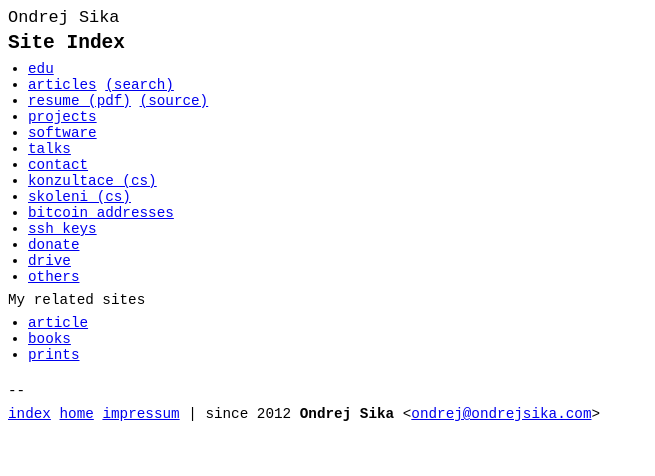
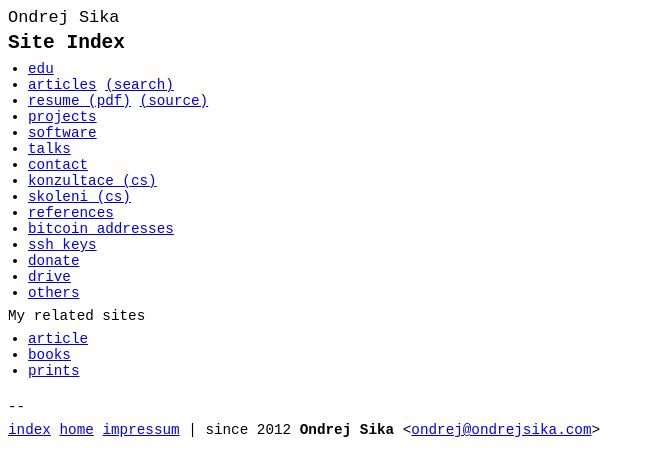
Before and after one commit to ondrejsika/ondrejsika.com, a Jekyll site: the page built from site-index.md, in a window 1280 px wide. Shown: the top 476 px of the page, without its empty margins (0-655 px from the left). Built offline with Jekyll 4.4.1, drawn with Linux system fonts in a browser that asks for light colours; Markdown is read by kramdown in place of the engine named in the settings; comment, search, counter and statistics services are not loaded.

Commit message:
add references to site index

```diff
--- a/site-index.md
+++ b/site-index.md
@@ -14,6 +14,7 @@
 * [contact](/contact.html)
 * [konzultace (cs)](/konzultace/)
 * [skoleni (cs)](/skoleni/)
+* [references](/references.html)
 * [bitcoin addresses](/ba.html)
 * [ssh keys](/ssh.html)
 * [donate](/donate.html)
```
